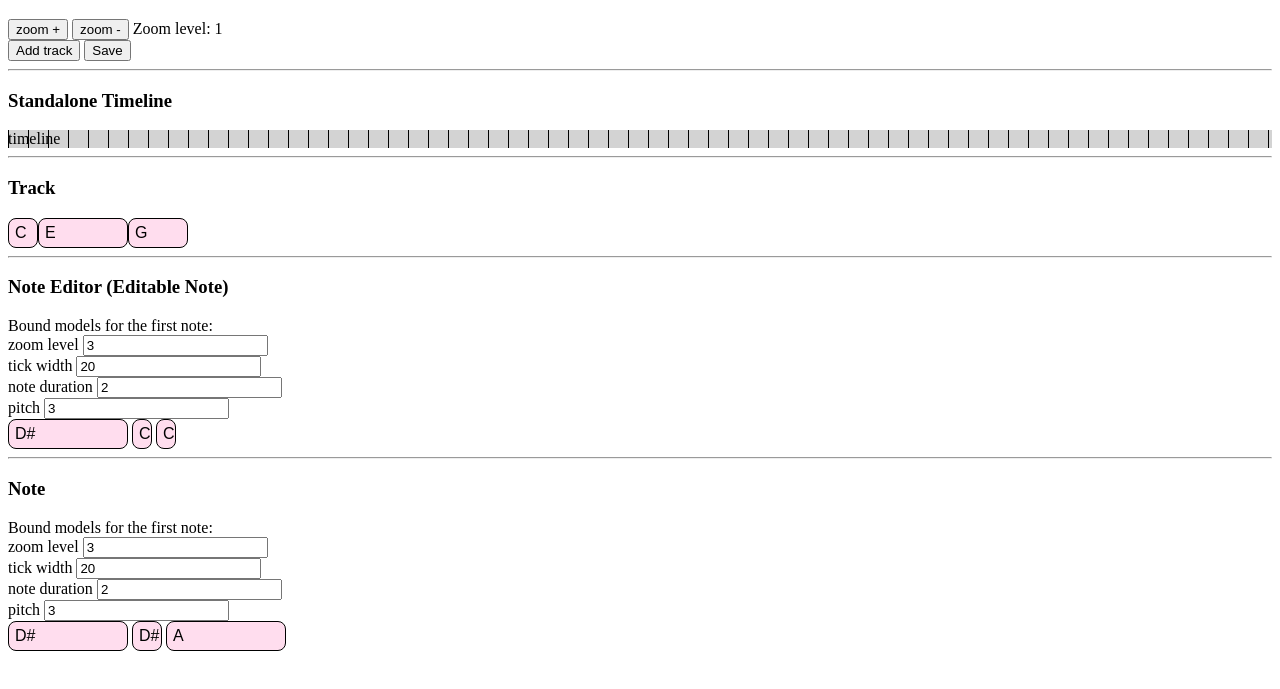
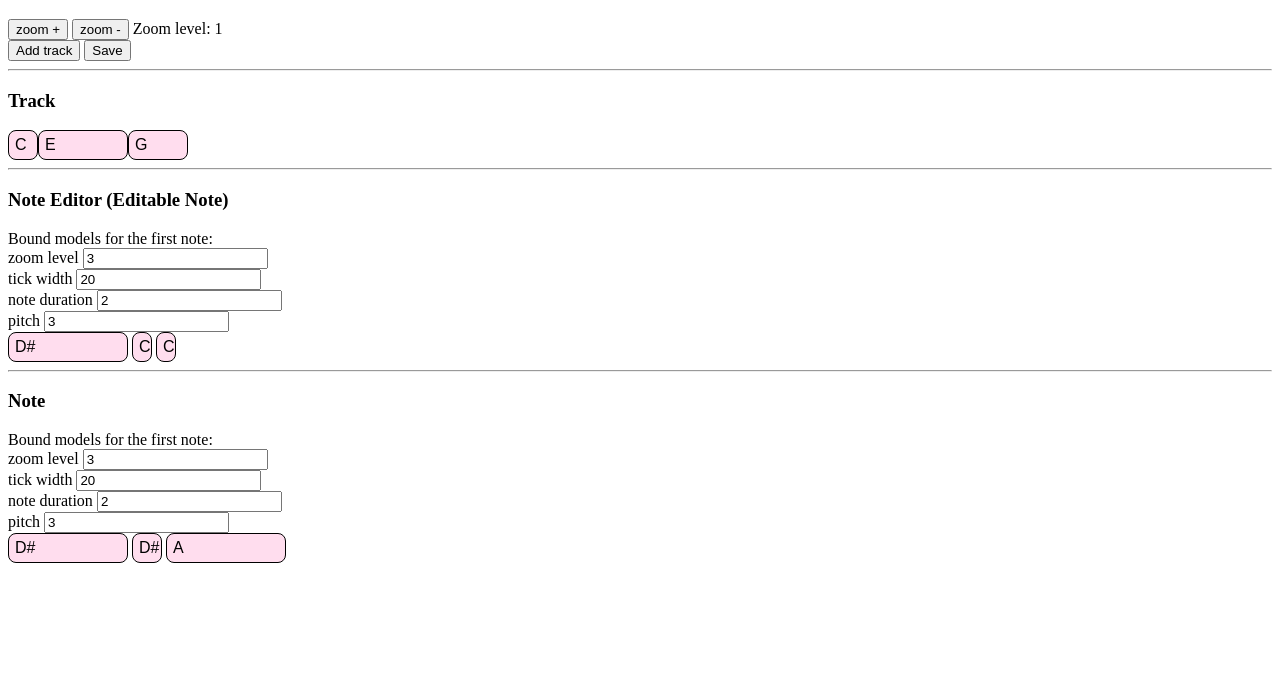
Before and after one commit to peterhudec/angular-music-editor, a website: page client/index.html in a window 1280 px wide. Shown: the part 61-750 px from the top of the page. Drawn offline with nearby package versions, Linux system fonts and the light colour scheme.

Commit message:
Removed timeline from example.

```diff
--- a/client/index.html
+++ b/client/index.html
@@ -25,11 +25,6 @@
   </head>
   <body ng-app="musicodeApp" ng-controller="myController as scope">
     <mc-editor foo="scope.x" on-save="scope.onEditorSave(result)"></mc-editor>
-
-
-    <hr>
-    <h3>Standalone Timeline</h3>
-    <mc-timeline tick-width="20">timeline</mc-timeline>
 
     <hr>
     <h3>Track</h3>
```
